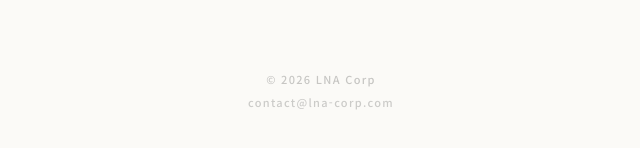
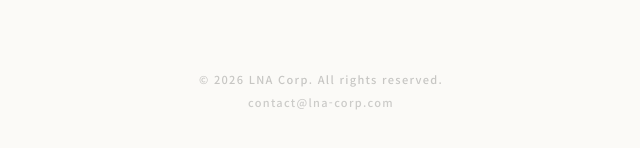
Before and after one commit to LNA-Corp/LNA, a Next.js app: page / in a window 1280 px wide. Shown: the part 786-934 px from the top of the page, without its empty margins (319-959 px from the left). Built offline with nearby package versions, Linux system fonts and the light colour scheme.

Commit message:
Unify footer copyright text across all pages.

```diff
--- a/src/components/SiteFooter.tsx
+++ b/src/components/SiteFooter.tsx
@@ -23,7 +23,7 @@ export default function SiteFooter({
           color: muted ? "rgba(0,0,0,0.38)" : "rgba(0,0,0,0.42)",
         }}
       >
-        {"\u00A9"} {new Date().getFullYear()} LNA Corp
+        {"\u00A9"} {new Date().getFullYear()} LNA Corp. All rights reserved.
       </div>
       <div style={{ marginTop: 3 }}>
         <a
```
